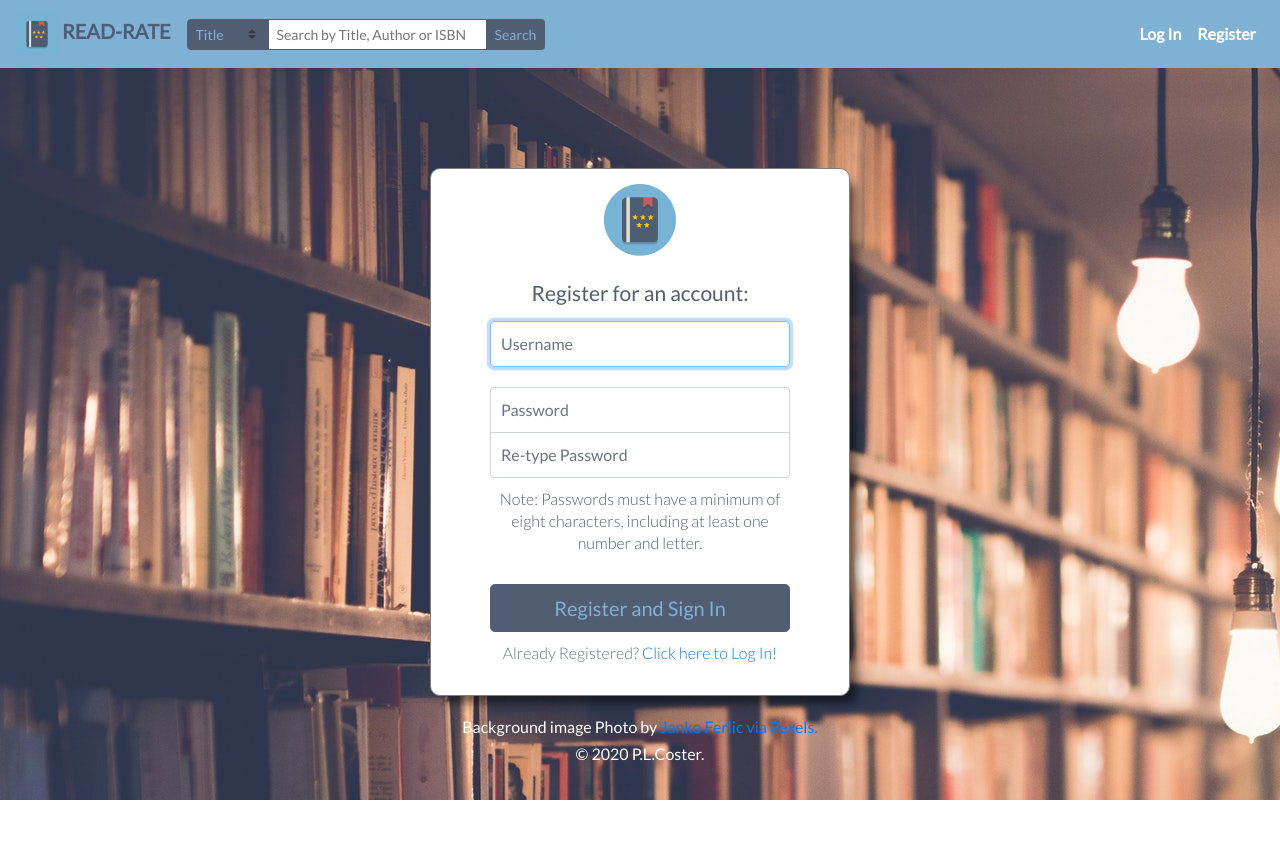
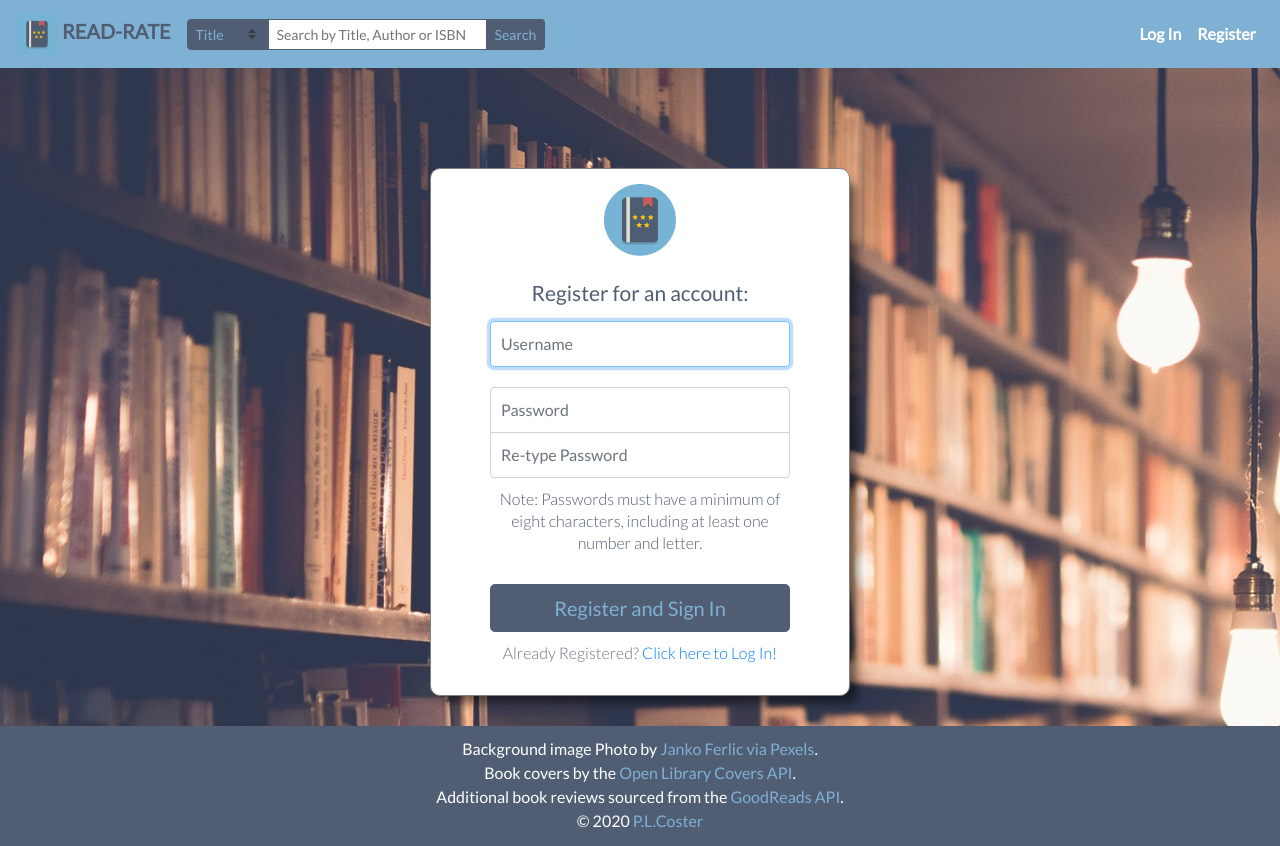
Before and after one commit to PLCoster/cs50web-project1, a Flask app: page /register in a window 1280 px wide. Before the commit the page ends 800 px from the top, so only its background shows below. Run offline with Flask 2, Linux system fonts and the light colour scheme; some libraries are stand-ins or nearby versions.

Commit message:
Updated footer - now part of layout template and adjusted styling for visibility

```diff
--- a/application.py
+++ b/application.py
@@ -538,7 +538,9 @@ def book_api(isbn):
     print("accessing API")
     print(isbn)
     # Try and get book from the database:
-    book = db.execute("SELECT * FROM books WHERE isbn = :isbn", {"isbn":isbn}).fetchall()
+    book = db.execute(('SELECT * '
+                       'FROM books '
+                       'WHERE isbn = :isbn'), {"isbn":isbn}).fetchall()
 
     # If book exists, return JSON:
     if book:
--- a/static/styles.css
+++ b/static/styles.css
@@ -21,10 +21,18 @@
   Custom styles
   ========================================
 */
+
+html {
+  position: relative;
+  min-height: 100%;
+}
+
 body {
   background-color: #E9ECEF;
   color: #515D73;
   font: 300 16px/22px "Lato", "Open Sans", "Helvetica Neue", Helvetica, Arial, sans-serif;
+  background-image: url("login_bg.jpg");
+  margin-bottom: 150px;
 }
 
 h1, h2, h3, h4, h5 {
@@ -139,7 +147,6 @@ SEARCH BAR
 }
 
 
-
 /*
 ==========================
 FOOTER
@@ -148,12 +155,23 @@ FOOTER
 .footer {
   color: #FFF;
   margin-top: 20px;
+  padding: 10px 0 !important;
   font-weight: 400;
+  background-color: #515D73;
+  position: absolute;
+  bottom: 0;
+  width: 100%;
+  height: 120px;
 }
 
 .footer .footer-text {
-  margin: 5px;
+  margin: 2px 0;
 }
+
+.footer a {
+  color: #7EB1D4;
+}
+
 
 /*
 ===========================
@@ -321,9 +339,6 @@ BOOK DETAILS PAGE
 LOGIN and REGISTER
 ==========================
 */
-body {
-  background-image: url("login_bg.jpg");
-}
 
 .login.container, .register.container {
   margin-top: 100px;
--- a/templates/account.html
+++ b/templates/account.html
@@ -22,8 +22,3 @@
     </form>
   </div>
 {% endblock %}
-
-{% block footer %}
-  <p class="footer-text">Background image Photo by <a href="https://www.pexels.com/@thepoorphotographer">Janko Ferlic via Pexels.</a></p>
-  <p class="footer-text">&copy; 2020 P.L.Coster. </p>
-{% endblock %}
--- a/templates/author_details.html
+++ b/templates/author_details.html
@@ -31,8 +31,3 @@
     </div>
   </div>
 {% endblock %}
-
-{% block footer %}
-  <p class="footer-text">Background image Photo by <a href="https://www.pexels.com/@thepoorphotographer">Janko Ferlic via Pexels.</a></p>
-  <p class="footer-text">&copy; 2020 P.L.Coster</p>
-{% endblock %}
--- a/templates/book_details.html
+++ b/templates/book_details.html
@@ -119,8 +119,3 @@
   {% endfor %}
 </div>
 {% endblock %}
-
-{% block footer %}
-  <p class="footer-text">Background image Photo by <a href="https://www.pexels.com/@thepoorphotographer">Janko Ferlic via Pexels.</a></p>
-  <p class="footer-text">&copy; 2020 P.L.Coster</p>
-{% endblock %}
--- a/templates/home.html
+++ b/templates/home.html
@@ -95,8 +95,3 @@
     <hr>
   </div>
 {% endblock %}
-
-{% block footer %}
-  <p class="footer-text">Background image Photo by <a href="https://www.pexels.com/@thepoorphotographer">Janko Ferlic via Pexels.</a></p>
-  <p class="footer-text">&copy; 2020 P.L.Coster</p>
-{% endblock %}
--- a/templates/layout.html
+++ b/templates/layout.html
@@ -96,8 +96,10 @@
 
     <!-- Footer -->
     <footer class="footer">
-      {% block footer %}
-      {% endblock %}
+      <p class="footer-text">Background image Photo by <a href="https://www.pexels.com/@thepoorphotographer">Janko Ferlic via Pexels</a>.</p>
+      <p class="footer-text">Book covers by the <a href="https://openlibrary.org/dev/docs/api/covers">Open Library Covers API</a>.</p>
+      <p class="footer-text">Additional book reviews sourced from the <a href="https://www.goodreads.com"> GoodReads API</a>.</p>
+      <p class="footer-text">&copy; 2020 <a href="https://plcoster.github.io/homepage/index.html">P.L.Coster</a></p>
     </footer>
 
     <!-- Bootstrap JavaScript -->
--- a/templates/login.html
+++ b/templates/login.html
@@ -17,8 +17,3 @@
     </form>
   </div>
 {% endblock %}
-
-{% block footer %}
-  <p class="footer-text">Background image Photo by <a href="https://www.pexels.com/@thepoorphotographer">Janko Ferlic via Pexels.</a></p>
-  <p class="footer-text">&copy; 2020 P.L.Coster</p>
-{% endblock %}
--- a/templates/recommended.html
+++ b/templates/recommended.html
@@ -69,8 +69,3 @@
     {% endif %}
   </div>
 {% endblock %}
-
-{% block footer %}
-  <p class="footer-text">Background image Photo by <a href="https://www.pexels.com/@thepoorphotographer">Janko Ferlic via Pexels.</a></p>
-  <p class="footer-text">&copy; 2020 P.L.Coster</p>
-{% endblock %}
--- a/templates/register.html
+++ b/templates/register.html
@@ -20,8 +20,3 @@
     </form>
   </div>
 {% endblock %}
-
-{% block footer %}
-  <p class="footer-text">Background image Photo by <a href="https://www.pexels.com/@thepoorphotographer">Janko Ferlic via Pexels.</a></p>
-  <p class="footer-text">&copy; 2020 P.L.Coster. </p>
-{% endblock %}
--- a/templates/search_results.html
+++ b/templates/search_results.html
@@ -69,8 +69,3 @@
     {% endif %}
   </div>
 {% endblock %}
-
-{% block footer %}
-  <p class="footer-text">Background image Photo by <a href="https://www.pexels.com/@thepoorphotographer">Janko Ferlic via Pexels.</a></p>
-  <p class="footer-text">&copy; 2020 P.L.Coster</p>
-{% endblock %}
--- a/templates/user_details.html
+++ b/templates/user_details.html
@@ -69,8 +69,3 @@
     {% endif %}
   </div>
 {% endblock %}
-
-{% block footer %}
-  <p class="footer-text">Background image Photo by <a href="https://www.pexels.com/@thepoorphotographer">Janko Ferlic via Pexels.</a></p>
-  <p class="footer-text">&copy; 2020 P.L.Coster</p>
-{% endblock %}
```
Also changed, not shown: 2 other files.
